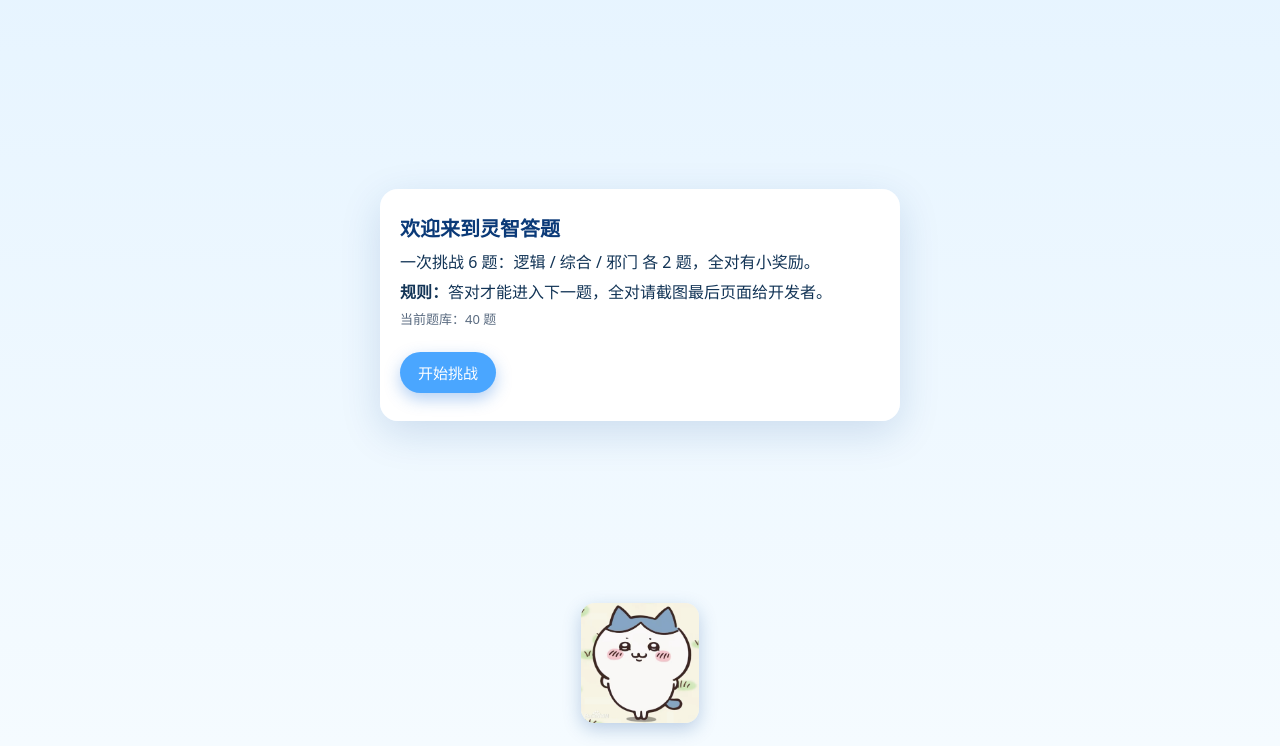
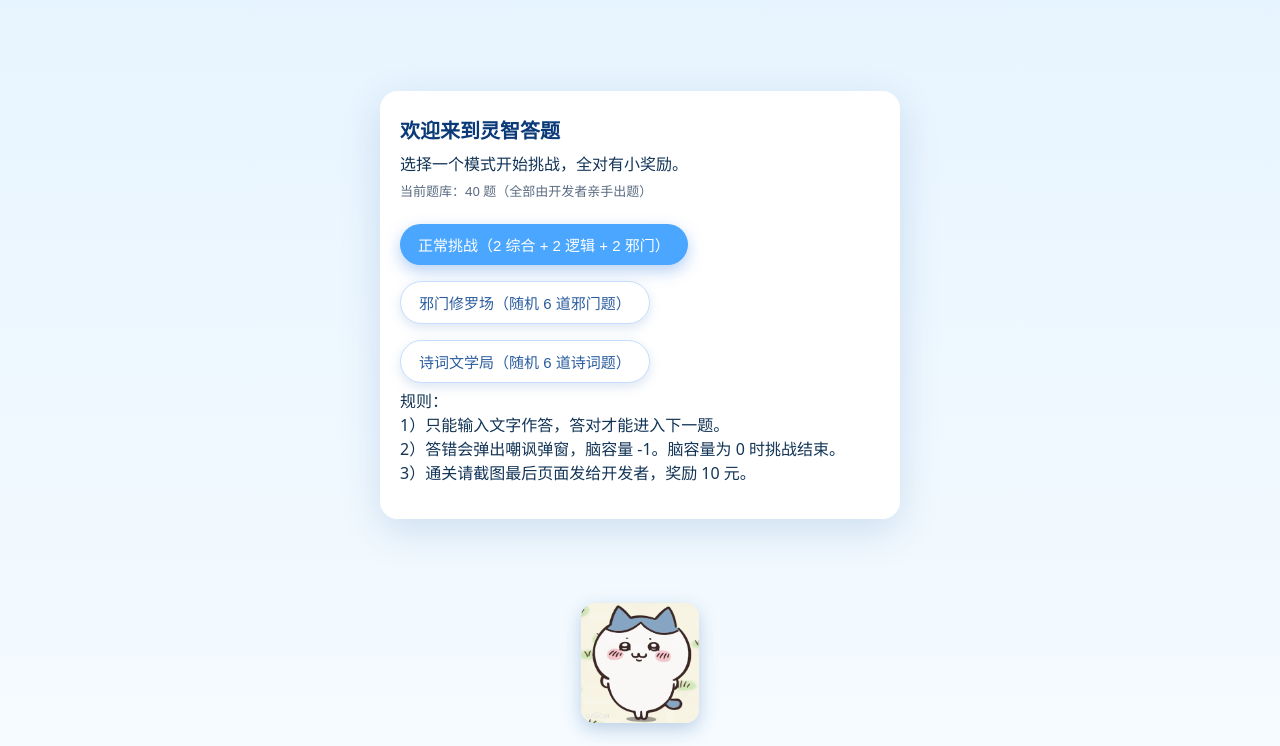
Before and after one commit to THSZSHLAS/quiz, a plain HTML site: page index.html in a window 1280 px wide. Shown: the part 54-800 px from the top of the page. Drawn offline with Linux system fonts and the light colour scheme.

Commit message:
Update index.html

```diff
--- a/index.html
+++ b/index.html
@@ -13,16 +13,33 @@
     </header>
 
     <main>
-      <!-- 首页 -->
+      <!-- 首页：模式选择 -->
       <section id="home-screen" class="screen active">
         <div class="card">
           <h2>欢迎来到灵智答题</h2>
-          <p>一次挑战 6 题：逻辑 / 综合 / 邪门 各 2 题，全对有小奖励。</p>
-          <p><strong>规则：</strong>答对才能进入下一题，全对请截图最后页面给开发者。</p>
+          <p>选择一个模式开始挑战，全对有小奖励。</p>
           <p class="small">
-            当前题库：<span id="question-count">0</span> 题
+            当前题库：<span id="question-count">0</span> 题（全部由开发者亲手出题）
           </p>
-          <button id="start-btn" class="btn primary">开始挑战</button>
+
+          <div class="mode-buttons">
+            <button class="btn primary mode-btn" data-mode="normal">
+              正常挑战（2 综合 + 2 逻辑 + 2 邪门）
+            </button>
+            <button class="btn secondary mode-btn" data-mode="weird">
+              邪门修罗场（随机 6 道邪门题）
+            </button>
+            <button class="btn secondary mode-btn" data-mode="poem">
+              诗词文学局（随机 6 道诗词题）
+            </button>
+          </div>
+
+          <p class="tiny">
+            规则：<br />
+            1）只能输入文字作答，答对才能进入下一题。<br />
+            2）答错会弹出嘲讽弹窗，脑容量 -1。脑容量为 0 时挑战结束。<br />
+            3）通关请截图最后页面发给开发者，奖励 10 元。<br />
+          </p>
         </div>
       </section>
 
@@ -31,6 +48,8 @@
         <div class="card">
           <h2 id="question-title">题目</h2>
           <p id="question-text" class="question-text"></p>
+
+          <p id="brain-hp" class="brain-hp"></p>
 
           <label class="input-label" for="answer-input">
             在这里输入你的答案：
@@ -55,7 +74,7 @@
           <h2>恭喜通关！</h2>
           <p>你已经连续答对本次挑战的全部题目。</p>
           <p><strong>请截图本页面发给开发者，奖励 10 元！</strong></p>
-          <p class="small">欢迎继续挑战下一轮，题目会重新随机组合（依然 2+2+2）。</p>
+          <p class="small">提示：可以换个模式继续。</p>
           <button id="restart-btn" class="btn secondary">
             返回首页，重新挑战
           </button>
```
